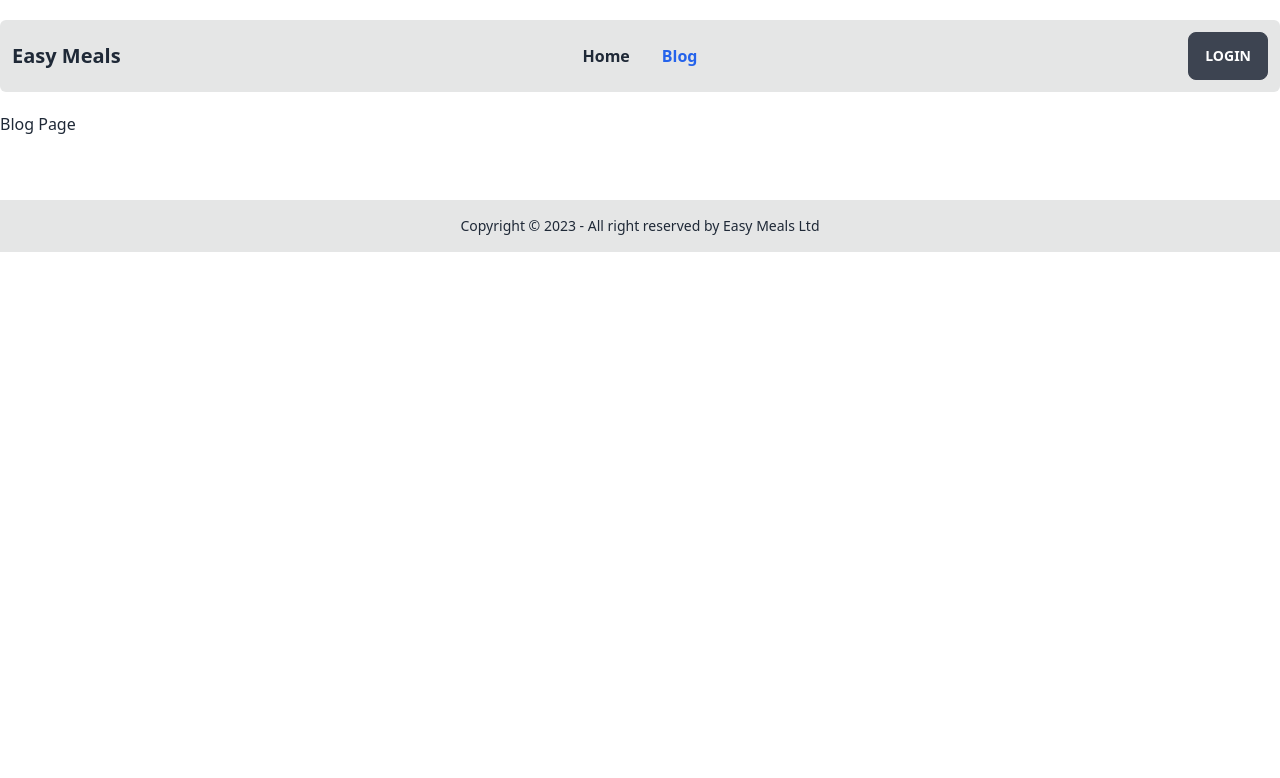
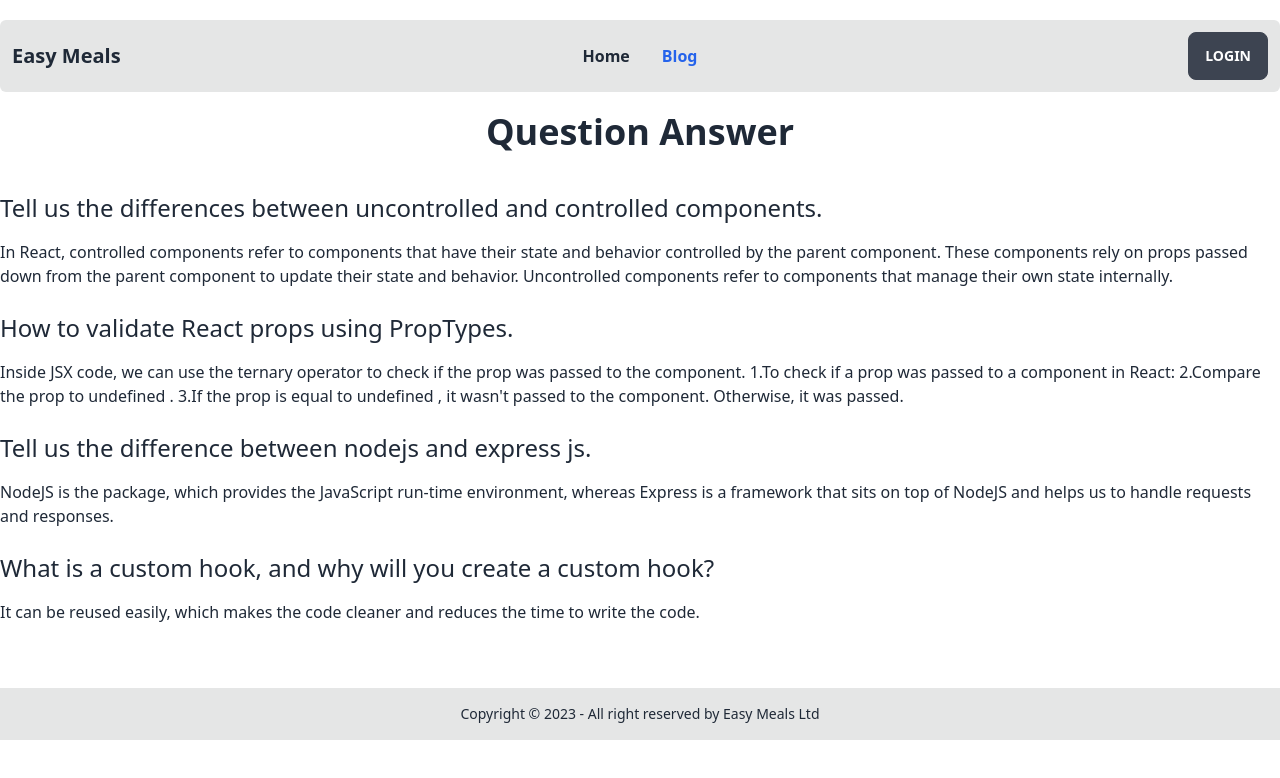
Before and after one commit to Foysalhossain/chef-recipe-hunter-assignment-10, a React (Vite) app: page /blog in a window 1280 px wide. Shown: the top 778 px of the page. Built offline with nearby package versions, Linux system fonts and the light colour scheme; no server answers.

Commit message:
blog page added

```diff
--- a/src/components/FoodCategoryList/FoodCategoryList.jsx
+++ b/src/components/FoodCategoryList/FoodCategoryList.jsx
@@ -12,8 +12,7 @@ const FoodCategoryList = () => {
                 <p className='py-5 text-slate-500'>World Best Delicious Food List are Here</p>
             </div>
 
-            <div>
-                <div className='grid grid-cols-3 gap-10'>
+            <div className='grid md:grid-cols-2 lg:grid-cols-3 gap-10'>
                 <div className='overflow-hidden text-left p-10 bg-[#F9F8FF] rounded-md'>
                     <img className='object-cover bg-[#EFEDFF] p-3 rounded-md' src={image1} />
                     <div className='pt-6'>
@@ -38,7 +37,6 @@ const FoodCategoryList = () => {
                     </div>
                 </div>
             </div>
-            </div>
 
         </div>
     );
--- a/src/components/SpecialsFood/SpecialsFood.jsx
+++ b/src/components/SpecialsFood/SpecialsFood.jsx
@@ -3,7 +3,7 @@ import image from '../../assets/food-category/5.jpg'
 
 const SpecialsFood = () => {
     return (
-        <div className='py-16 grid grid-cols-2 gap-10 mx-10'>
+        <div className='py-16 grid lg:grid-cols-2 gap-10 mx-10'>
             {/* img */}
             <div className='w-full h-full lg:ml-auto sm:h-96'>
                 <img className='w-full h-full ' src={image} alt="" />
--- a/src/pages/Blog/Blog.jsx
+++ b/src/pages/Blog/Blog.jsx
@@ -3,8 +3,34 @@ import React from 'react';
 
 const Blog = () => {
     return (
-        <div>
-            <h2>Blog Page</h2>
+        <div className='container mx-auto'>
+            <h1 className='font-bold text-4xl text-center mb-10'>Question Answer</h1>
+            <div>
+                <h2 className='text-2xl mb-4'>Tell us the differences between uncontrolled and controlled components.</h2>
+                <p className='mb-6'>
+                    In React, controlled components refer to components that have their state and behavior controlled by the parent component. These components rely on props passed down from the parent component to update their state and behavior. Uncontrolled components refer to components that manage their own state internally.
+                </p>
+
+                <h2 className='text-2xl mb-4'>How to validate React props using PropTypes.</h2>
+                <p className='mb-6'>
+                    Inside JSX code, we can use the ternary operator to check if the prop was passed to the component.
+
+                    1.To check if a prop was passed to a component in React:
+                    2.Compare the prop to undefined .
+                    3.If the prop is equal to undefined , it wasn't passed to the component.
+                    Otherwise, it was passed.
+                </p>
+
+                <h2 className='text-2xl mb-4'>Tell us the difference between nodejs and express js.</h2>
+                <p className='mb-6'>
+                    NodeJS is the package, which provides the JavaScript run-time environment, whereas Express is a framework that sits on top of NodeJS and helps us to handle requests and responses.
+                </p>
+
+                <h2 className='text-2xl mb-4'>What is a custom hook, and why will you create a custom hook?</h2>
+                <p className='mb-6'>
+                    It can be reused easily, which makes the code cleaner and reduces the time to write the code.
+                </p>
+            </div>
         </div>
     );
 };
--- a/src/pages/Home/Home.jsx
+++ b/src/pages/Home/Home.jsx
@@ -25,9 +25,9 @@ const Home = () => {
 
     return (
         <div>
-            <div className='py-16 mx-auto sm:max-w-xl md:max-w-full lg:max-w-screen-xl  lg:py-20 flex flex-col items-center justify-between lg:flex-row'>
+            <div className=' px-20 lg:px-0 py-16 mx-auto sm:max-w-xl md:max-w-full lg:max-w-screen-xl  lg:py-20 flex flex-col items-center justify-between lg:flex-row'>
                 {/* text-content */}
-                <div className='text-left'>
+                <div className='text-left sm:px-10 lg:px-0'>
                     <h2 className='lineHeight sm:text-4xl  md:text-5xl lg:text-5xl  font-bold'>Delicious Food In our Restaurent</h2>
                     <p className='py-4 sm:mr-0 md:mr-60 lg:mr-60 text-slate-500'>
                         From classic Chinese-American takeout to regional staples, learn to make these easy dishes at home.
@@ -50,7 +50,7 @@ const Home = () => {
                     <p className='py-5 text-slate-500'>See Our Chefs Speciality</p>
                 </div>
 
-                <div className='mx-10 grid grid-cols-3 gap-10'>
+                <div className='mx-10 grid md:grid-cols-2 lg:grid-cols-3 gap-10'>
                     {chefsServices.map(chef =>
                         < div key={chef.id}>
                             <div className="card  w-full h-full gap-10 bg-base-100 shadow-xl">
```
Lines whose indentation alone changed are shown as unchanged.
